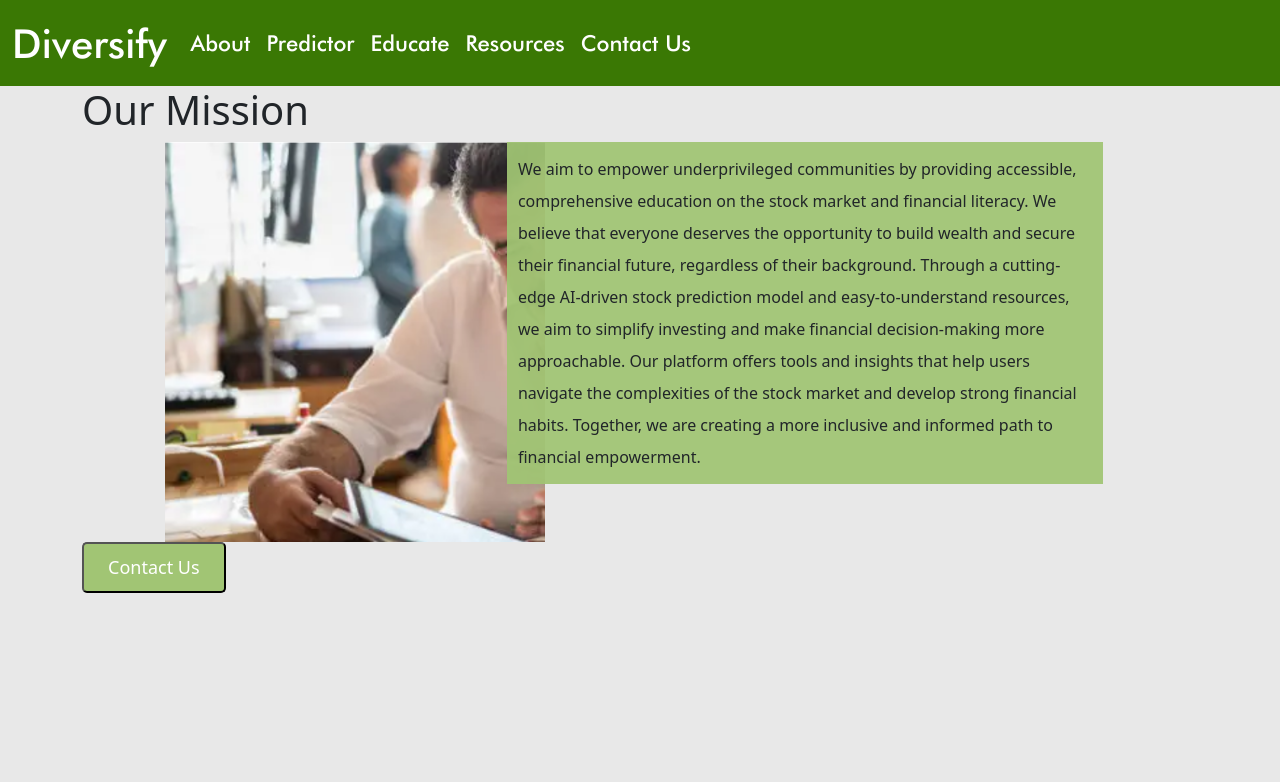
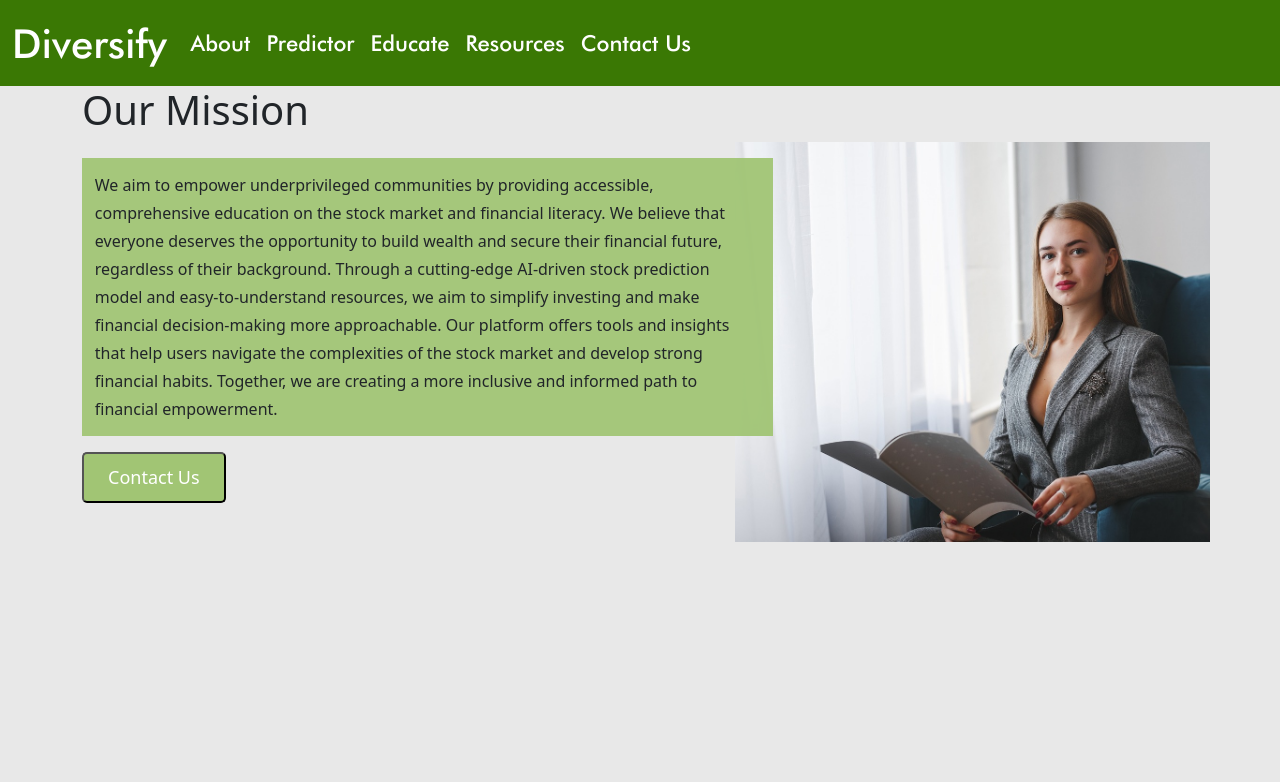
Before and after one commit to AJ-Boyd/Diversify-Stock-Prediction, a Python web app: template diversify/templates/about.html in a window 1280 px wide. Shown: the top 782 px of the page. Run offline with Jinja, Linux system fonts and the light colour scheme; the template is opened without the code that fills it, so the values that code supplies are empty.

Commit message:
editted frontend

```diff
--- a/diversify/static/css/styles.css
+++ b/diversify/static/css/styles.css
@@ -308,17 +308,19 @@ footer{
 }
 .about-img{
     height: 100%;
-    background-image: url('../media/guiding\ on\ tablet.png');
+    background-image: url('../media/businesswoman.jpg');
     background-size: cover;
     height: 400px;
     width: 200px;
 
 }
 .mission-body{
-    margin-left: -50px;
+    position: relative;
+    margin-right: -50px;
     background-color: #a1c574ef;
     padding: 2%;
-    line-height: 2;
+    line-height: 1.75;
+    z-index: 3;
 }
 ul{
     list-style-type: none;
--- a/diversify/templates/about.html
+++ b/diversify/templates/about.html
@@ -7,20 +7,20 @@
 <div class="container aboot">
     <h1 class="mission-header">Our Mission</h1>
     <div class="row">
-        <div class=" col-lg-4 about-img">
+        <div class="col-lg-7 mt-3">
+            <p class="mission-body">
+                We aim to empower underprivileged communities by providing accessible, comprehensive education on the stock market and financial literacy. We believe that everyone deserves the opportunity to build wealth and secure their financial future, regardless of their background. Through a cutting-edge AI-driven stock prediction model and easy-to-understand resources, we aim to simplify investing and make financial decision-making more approachable. Our platform offers tools and insights that help users navigate the complexities of the stock market and develop strong financial habits. Together, we are creating a more inclusive and informed path to financial empowerment.
+            </p>
+            <button class="travel-btn">
+                <a href="about/contact">Contact Us</a>
+            </button>
         </div>
-        <div class="col-lg-6">
-        <p class="mission-body">
-            We aim to empower underprivileged communities by providing accessible, comprehensive education on the stock market and financial literacy. We believe that everyone deserves the opportunity to build wealth and secure their financial future, regardless of their background. Through a cutting-edge AI-driven stock prediction model and easy-to-understand resources, we aim to simplify investing and make financial decision-making more approachable. Our platform offers tools and insights that help users navigate the complexities of the stock market and develop strong financial habits. Together, we are creating a more inclusive and informed path to financial empowerment.
-        </p>
-        <div class="col-lg-2"></div></div>
+        <div class=" col-lg-5 about-img"></div>
     </div>
     <div>
 
     </div>
-    <button class="travel-btn">
-        <a href="about/contact">Contact Us</a>
-    </button>
+
 </div>
 
 {% endblock %}
```
